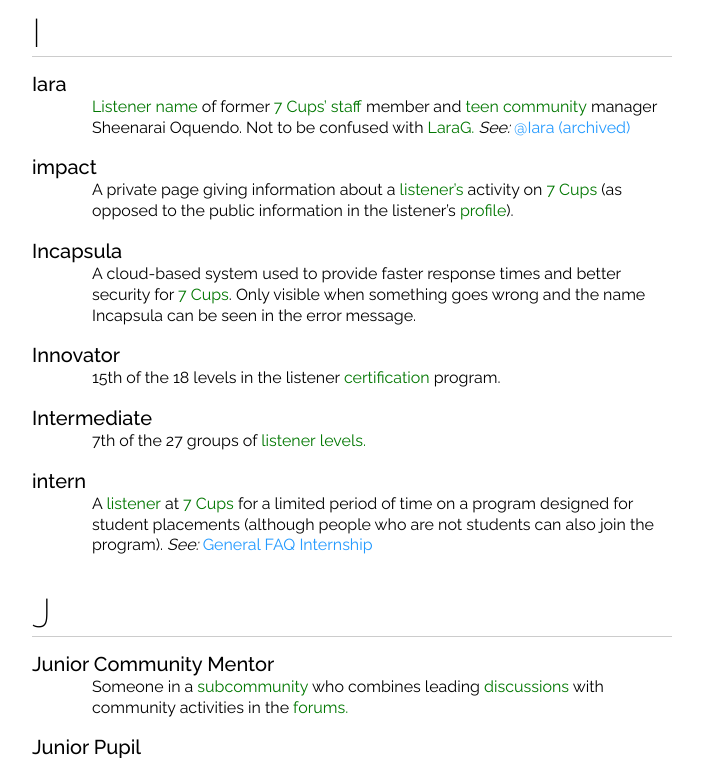
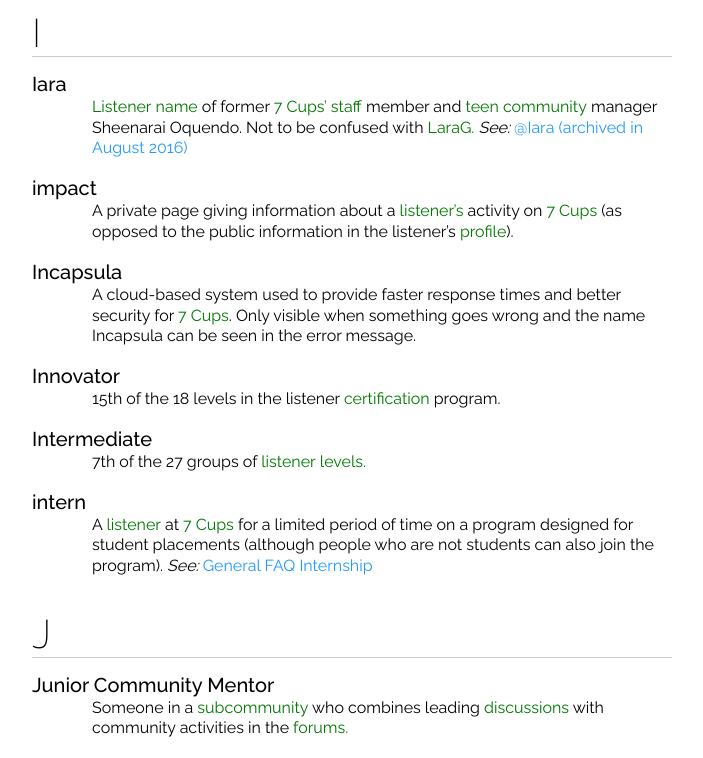
Before and after one commit to RarelyCharlie/rarelycharlie.github.io, a Jekyll site: the page built from glossary-framed.md, in a window 1280 px wide and 900 px high, scrolled down 14425 px, cut to the strip 142-900 px from the top of the window. Shown: the whole strip, without its empty margins (288-991 px from the left). Built offline with Jekyll 4.4.1, drawn with Linux system fonts in a browser that asks for light colours.

Commit message:
tweak Iara

```diff
--- a/_includes/glossary.md
+++ b/_includes/glossary.md
@@ -450,7 +450,7 @@ Third of the twenty groups of ~~member~~ ~~levels./level~~
 ## I
 
 # Iara
-~~Listener/listener~~ ~~name~~ of former ~~7 Cups'/7 Cups~~ ~~staff~~ member and ~~teen~~ ~~community~~ manager Sheenarai Oquendo. Not to be confused with ~~LaraG.~~ _See:_ [@Iara (archived)](https://web.archive.org/web/20160809175005/https://7cups.com/@Iara)
+~~Listener/listener~~ ~~name~~ of former ~~7 Cups'/7 Cups~~ ~~staff~~ member and ~~teen~~ ~~community~~ manager Sheenarai Oquendo. Not to be confused with ~~LaraG.~~ _See:_ [@Iara (archived in August 2016)](https://web.archive.org/web/20160809175005/https://7cups.com/@Iara)
 
 # impact
 A private page giving information about a ~~listener's/listener~~ activity on ~~7 Cups~~ (as opposed to the public information in the listener's ~~profile~~).
```
